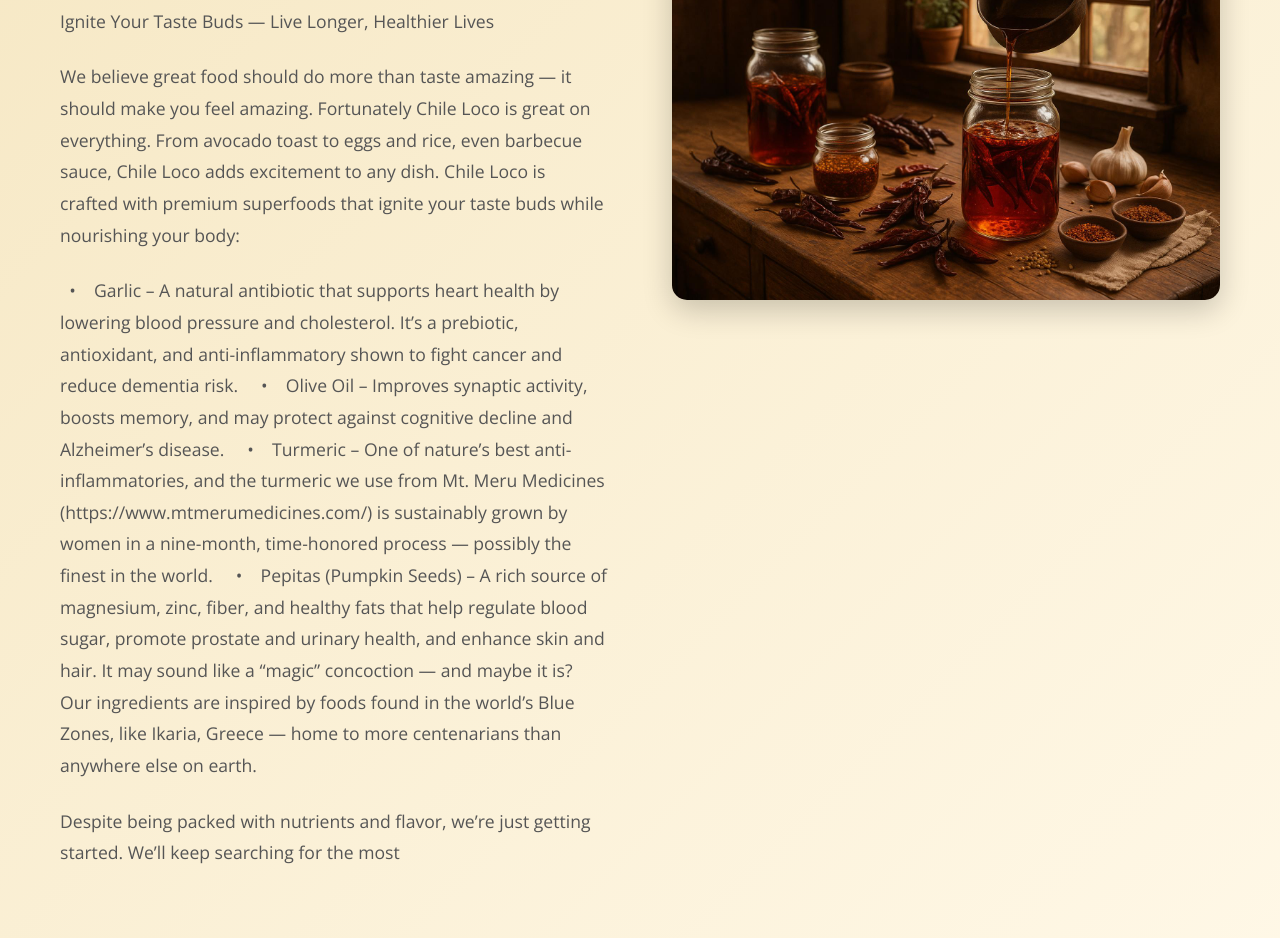
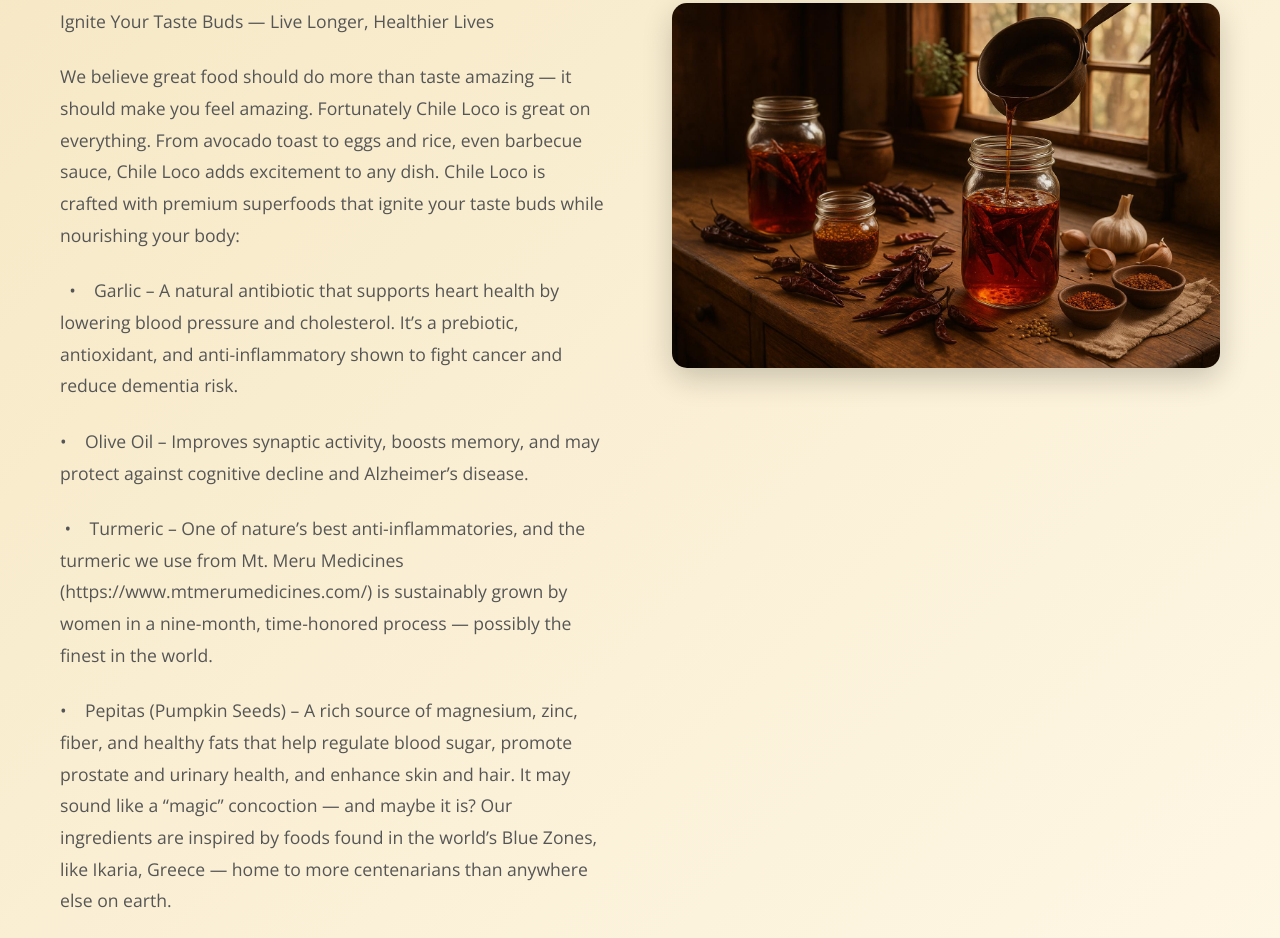
Before and after one commit to kWarren13/chile-loco-website, a plain HTML site: page index.html in a window 1280 px wide. Shown: the part 1550-2488 px from the top of the page. Drawn offline with nearby package versions, Linux system fonts and the light colour scheme.

Commit message:
Update index.html

```diff
--- a/index.html
+++ b/index.html
@@ -100,9 +100,12 @@ As the movie The Hundred-Foot Journey reminds us, “Food brings you home.” Gr
 Chile Loco is crafted with premium superfoods that ignite your taste buds while nourishing your body:
        </p>
                     <p class="about-description">  •    Garlic – A natural antibiotic that supports heart health by lowering blood pressure and cholesterol. It’s a prebiotic, antioxidant, and anti-inflammatory shown to fight cancer and reduce dementia risk.
-    •    Olive Oil – Improves synaptic activity, boosts memory, and may protect against cognitive decline and Alzheimer’s disease.
-    •    Turmeric – One of nature’s best anti-inflammatories, and the turmeric we use from Mt. Meru Medicines (https://www.mtmerumedicines.com/) is sustainably grown by women in a nine-month, time-honored process — possibly the finest in the world.
-    •    Pepitas (Pumpkin Seeds) – A rich source of magnesium, zinc, fiber, and healthy fats that help regulate blood sugar, promote prostate and urinary health, and enhance skin and hair.
+         </p>
+                    <p class="about-description"> •    Olive Oil – Improves synaptic activity, boosts memory, and may protect against cognitive decline and Alzheimer’s disease.
+        </p>
+                    <p class="about-description"> •    Turmeric – One of nature’s best anti-inflammatories, and the turmeric we use from Mt. Meru Medicines (https://www.mtmerumedicines.com/) is sustainably grown by women in a nine-month, time-honored process — possibly the finest in the world.
+         </p>
+                    <p class="about-description"> •    Pepitas (Pumpkin Seeds) – A rich source of magnesium, zinc, fiber, and healthy fats that help regulate blood sugar, promote prostate and urinary health, and enhance skin and hair.
 
 It may sound like a “magic” concoction — and maybe it is? Our ingredients are inspired by foods found in the world’s Blue Zones, like Ikaria, Greece — home to more centenarians than anywhere else on earth.
 
```
